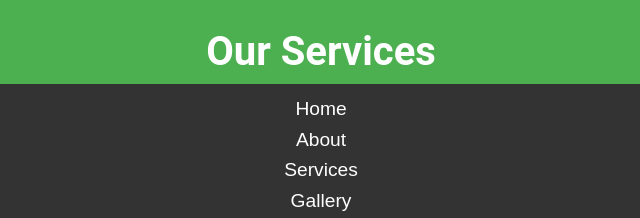
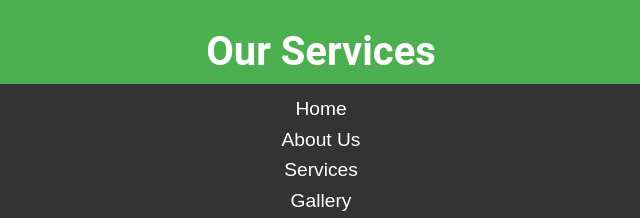
Before and after one commit to Haryani-H/MyWebsite-Orchids, a plain HTML site: page Services.html in a window 1280 px wide. Shown: the top 218 px of the page, 319-959 px from the left. Drawn offline with Linux system fonts and the light colour scheme.

Commit message:
Updated Services page content

```diff
--- a/Services.html
+++ b/Services.html
@@ -15,7 +15,7 @@
         <nav>
             <ul>
                 <li><a href="index.html">Home</a></li>
-                <li><a href="about.html">About</a></li>
+                <li><a href="about us.html">About Us</a></li>
                 <li><a href="services.html">Services</a></li>
                 <li><a href="gallery.html">Gallery</a></li>
                 <li><a href="contact.html">Contact</a></li>
```
